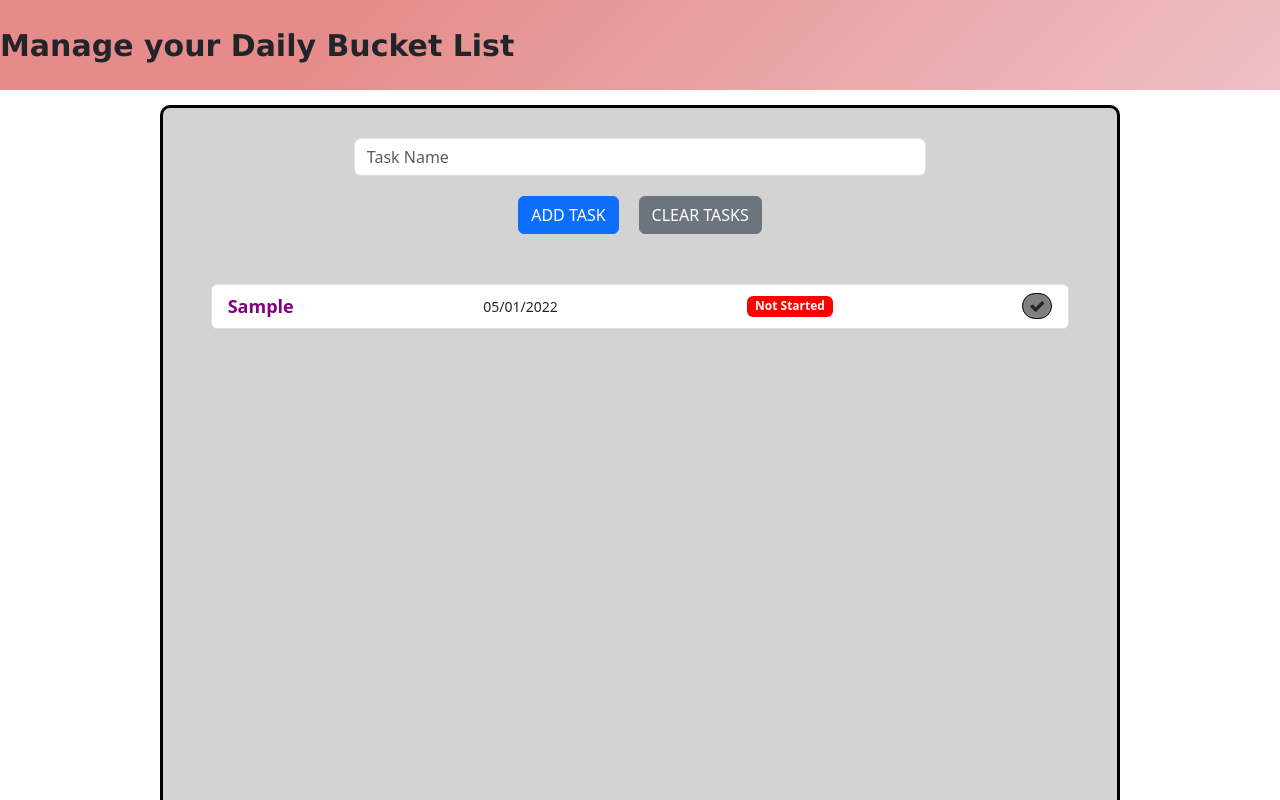
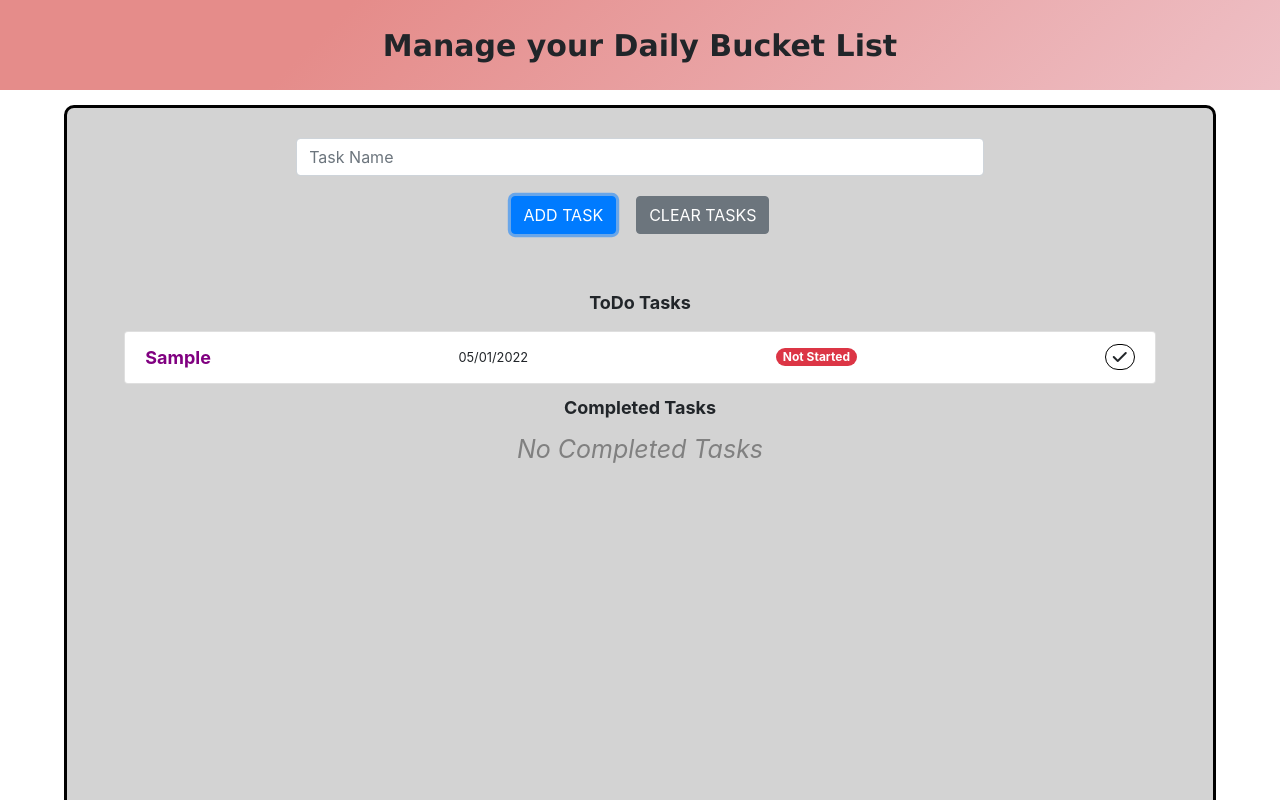
Before and after one commit to Nithishbnk/Task-application, a React (Create React App) app: page / in a window 1280 px wide. Both pictures are taken after typing "Sample" into the empty fields and a click on the button "ADD TASK". Shown: the top 800 px of the page. Built offline with nearby package versions, Linux system fonts and the light colour scheme.

Commit message:
Competed Tasks Feature

```diff
--- a/public/index.html
+++ b/public/index.html
@@ -15,6 +15,10 @@
       user's mobile device or desktop. See https://developers.google.com/web/fundamentals/web-app-manifest/
     -->
     <link rel="manifest" href="%PUBLIC_URL%/manifest.json" />
+<link rel="stylesheet" href="https://stackpath.bootstrapcdn.com/bootstrap/4.1.0/css/bootstrap.min.css"
+integrity="sha384-9gVQ4dYFwwWSjIDZnLEWnxCjeSWFphJiwGPXr1jddIhOegiu1FwO5qRGvFXOdJZ4"
+crossorigin="anonymous">
+<link rel="stylesheet" href="https://cdnjs.cloudflare.com/ajax/libs/font-awesome/6.1.1/css/all.min.css" integrity="sha512-KfkfwYDsLkIlwQp6LFnl8zNdLGxu9YAA1QvwINks4PhcElQSvqcyVLLD9aMhXd13uQjoXtEKNosOWaZqXgel0g==" crossorigin="anonymous" referrerpolicy="no-referrer" />
     <!--
       Notice the use of %PUBLIC_URL% in the tags above.
       It will be replaced with the URL of the `public` folder during the build.
@@ -29,6 +33,7 @@
   <body>
     <noscript>You need to enable JavaScript to run this app.</noscript>
     <div id="root"></div>
+
     <!--
       This HTML file is a template.
       If you open it directly in the browser, you will see an empty page.
--- a/src/components/body/Body.css
+++ b/src/components/body/Body.css
@@ -11,6 +11,6 @@
     height: 900px;
     flex-wrap: wrap;
     border-radius: 10px;
-    width: 75%;
+    width: 90%;
     justify-content: center;
 }
--- a/src/components/body/Body.js
+++ b/src/components/body/Body.js
@@ -12,7 +12,8 @@ export default function Body(props) {
         <div class="tasks">
           <Tasks />
         </div>
-        <div class="completed-tasks"></div>
+        <div class="completed-tasks">
+        </div>
       </div>
     </>
   );
--- a/src/components/tasks/Tasks.css
+++ b/src/components/tasks/Tasks.css
@@ -39,10 +39,6 @@
   text-align: center;
 }
 
-.badge {
-  background-color: red;
-}
-
 .fa {
   height: 10px;
 }
@@ -52,17 +48,14 @@
   text-align: center;
   border: 1px solid black;
   border-radius: 25px;
-  background-color: grey;
   cursor: pointer;
-  transition: color 1s ease;
-transition: background 1s ease;
+  transition: color 0.5s ease;
+  transition: background 0.5s ease;
 }
 
 
 .completed:hover {
-  animation-name: complete;
-  animation-duration: 1s;
-  background-color: yellow;
+  background-color: lightgreen;
 }
 
 .list-group-item{
@@ -74,3 +67,17 @@ transition: background 1s ease;
   color: purple;
   font-size: 18px;
 }
+
+.completed-heading, .todo-heading{
+  margin-top: 10px;
+  margin-bottom: 10px;
+  font-weight: bold;
+  font-size: 18px;
+}
+
+.empty-message{
+  color: grey;
+  font-size: 25px;
+  font-style: italic;
+
+}
--- a/src/components/tasks/Tasks.js
+++ b/src/components/tasks/Tasks.js
@@ -1,7 +1,5 @@
 import React, { useState } from "react";
 import "./Tasks.css";
-import { FontAwesomeIcon } from "@fortawesome/react-fontawesome";
-import { BiCheckDouble } from "@fortawesome/free-solid-svg-icons";
 
 export default function Tasks(props) {
   const [task, setTask] = useState([]);
@@ -41,6 +39,19 @@ export default function Tasks(props) {
       }
     });
     task.splice(completeindex,1);
+
+  }
+
+  function deleteTask(title) {
+    var deleteindex;
+    completed.map((item, index) => {
+      if (item.title === title) {
+        deleteindex = index;
+      }
+    });
+    completed.splice(deleteindex,1);
+    setCompleted((oldArray) => [...oldArray]);
+
   }
 
   return (
@@ -78,12 +89,15 @@ export default function Tasks(props) {
       </div>
 
       <div class="item-group">
-        <ul class="list-group">
+        <div class="todo-heading">ToDo Tasks</div>
+        {
+          task.length?
+            <ul class="list-group">
           {task.map((item) => (
             <li class="list-group-item d-flex justify-content-between align-items-center">
               <span class="task-title">{item.title}</span>
               <small>{item.date}</small>
-              <span class="badge badge-primary badge-pill">{item.status}</span>
+              <span class="badge badge-danger badge-pill">{item.status}</span>
               <span
                 onClick={() => {
                   completeTask(item.title);
@@ -95,8 +109,32 @@ export default function Tasks(props) {
               </span>
             </li>
           ))}
-        </ul>
+            </ul> : <span class="empty-message"> No Items at this moment</span>
+        }
+        <div class="completed-heading">Completed Tasks</div>
+        {
+          completed.length?
+            <ul class="list-group">
+          {completed.map((item) => (
+            <li class="list-group-item d-flex justify-content-between align-items-center">
+              <span class="task-title">{item.title}</span>
+              <small>{item.date}</small>
+              <span class="badge badge-success badge-pill">{item.status}</span>
+              <span
+                onClick={() => {
+                  deleteTask(item.title);
+                }}
+                id={`${item.title} clear-button`}
+                class="completed"
+              >
+                <i className="fa fa-times" id={`${item.title}-times`}></i>
+              </span>
+            </li>
+          ))}
+            </ul> : <span class="empty-message">No Completed Tasks</span>
+        }
       </div>
+
     </>
   );
 }
```
Also changed, not shown: src/index.js (+5 -5 lines), src/components/completed/Completed.css (added), src/components/completed/Completed.js (added).
